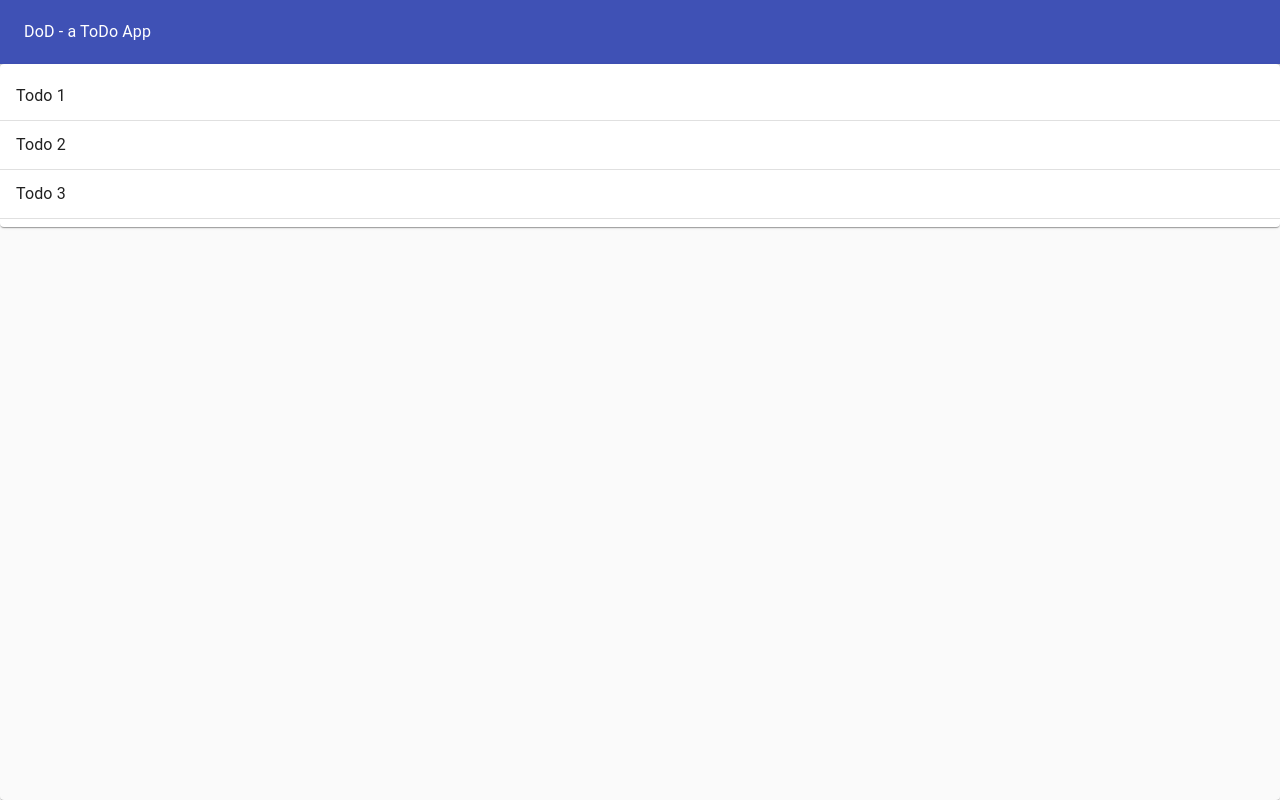
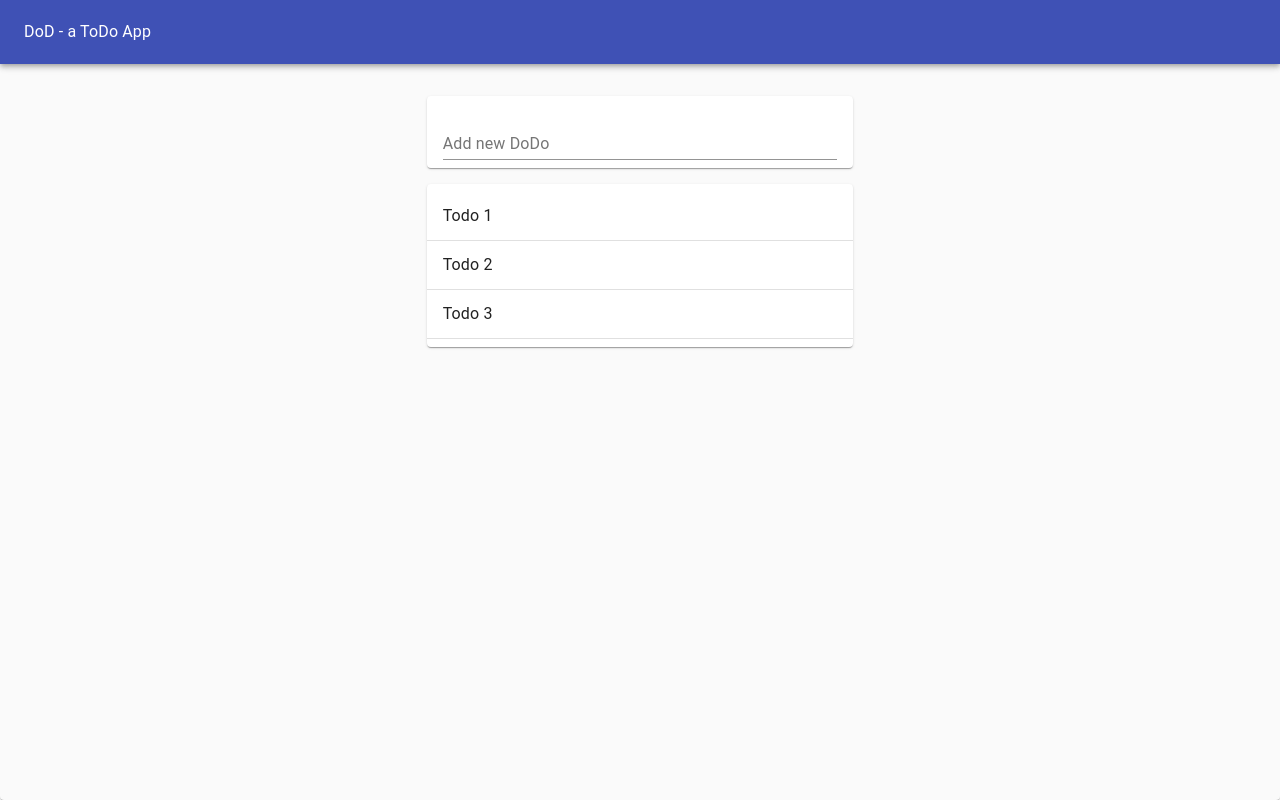
Before and after one commit to keviveks/dod, a React (Create React App) app: page / in a window 1280 px wide. Built offline with nearby package versions, Linux system fonts and the light colour scheme.

Commit message:
Todo form & style fixes

```diff
--- a/src/DoDoApp.js
+++ b/src/DoDoApp.js
@@ -1,9 +1,10 @@
-import React from 'react';
+import React, { useState } from 'react';
 import Typography from '@material-ui/core/Typography';
 import Paper from '@material-ui/core/Paper';
 import AppBar from '@material-ui/core/AppBar';
 import Toolbar from '@material-ui/core/Toolbar';
 import Grid from '@material-ui/core/Grid';
+import DoDoForm from './DoDoForm';
 import DoDoList from './DoDoList';
 
 function DoDoApp() {
@@ -24,6 +25,10 @@ function DoDoApp() {
       completed: false
     },
   ];
+  const [todos, setTodos] = useState(initialToDo);
+  const addTodo = task => {
+    setTodos([...todos, { id: todos.length + 1, task: task, completed: false }]);
+  };
   return (
     <Paper
       style={{
@@ -38,7 +43,12 @@ function DoDoApp() {
           <Typography color="inherit">DoD - a ToDo App</Typography>
         </Toolbar>
       </AppBar>
-      <DoDoList todos={initialToDo} />
+      <Grid container justify="center" style={{ marginTop: '1rem' }}>
+        <Grid item xs={11} md={8} lg={4}>
+          <DoDoForm addTodo={addTodo} />
+          <DoDoList todos={todos} />
+        </Grid>
+      </Grid>
     </Paper>
   );
 }
--- /dev/null
+++ b/src/DoDoForm.js
@@ -0,0 +1,23 @@
+import React from 'react';
+import Paper from '@material-ui/core/Paper';
+import TextField from '@material-ui/core/TextField';
+import useInputState from './hooks/useInputState';
+
+function DoDoForm({ addTodo }) {
+  const [task, updateTask, resetTask] = useInputState('');
+  return (
+    <Paper style={{ margin: "1rem 0", padding: "0 1rem" }}>
+      <form
+        onSubmit={(e) => {
+          e.preventDefault();
+          addTodo(task);
+          resetTask();
+        }}
+      >
+        <TextField value={task} onChange={updateTask} margin="normal" label="Add new DoDo" fullWidth />
+      </form>
+    </Paper>
+  );
+};
+
+export default DoDoForm;
--- /dev/null
+++ b/src/hooks/useInputState.js
@@ -0,0 +1,13 @@
+import { useState } from 'react';
+
+export default intialValue => {
+  const [value, setValue] = useState(intialValue);
+
+  const changeValue = (e) => {
+    setValue(e.target.value);
+  };
+
+  const resetValue = () => setValue('');
+
+  return [value, changeValue, resetValue];
+};
```
